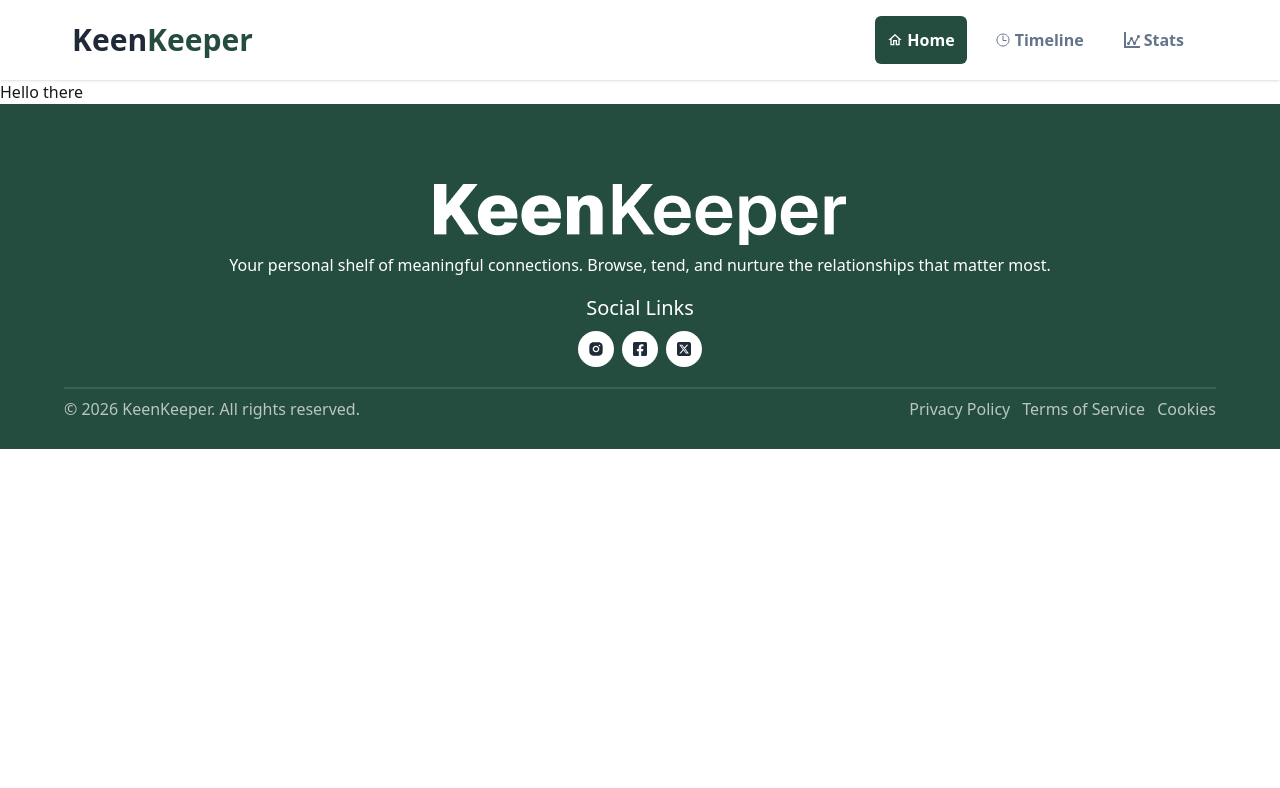
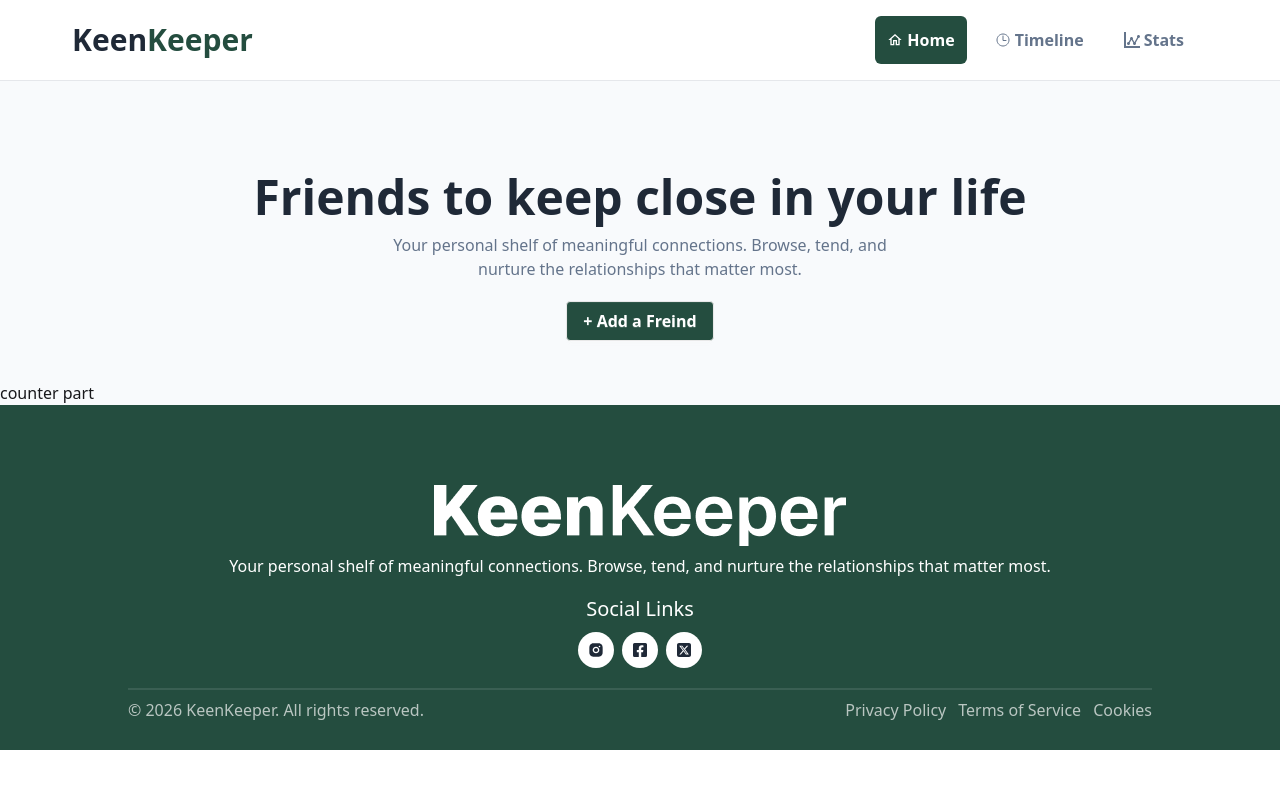
Before and after one commit to jumana-rahman/A07-Keen-Keeper, a Next.js app: page / in a window 1280 px wide. Shown: the top 788 px of the page. Built offline with nearby package versions, Linux system fonts and the light colour scheme.

Commit message:
banner section added

```diff
--- a/src/app/page.js
+++ b/src/app/page.js
@@ -1,7 +1,13 @@
+import Banner from "@/components/homepage/Banner";
+import Counters from "@/components/homepage/Counters";
 
 
 export default function Home() {
   return (
-   <h2>Hello there</h2>
+   <div className="bg-[#F8FAFC]">
+    <Banner/>
+
+   <Counters/>
+   </div>
   );
 }
--- /dev/null
+++ b/src/components/homepage/Banner.jsx
@@ -0,0 +1,18 @@
+import React from 'react';
+
+const Banner = () => {
+    return (
+        <div className='pt-20 pb-10'>
+            <div className='max-w-[80%] mx-auto text-center'>
+                <h2 className='font-bold text-[48px] text-[#1F2937]'>Friends to keep close in your life</h2>
+
+                <p className='text-[16px] text-[#64748B] max-w-137.5 mx-auto'>Your personal shelf of meaningful connections. Browse, tend, and nurture the
+                relationships that matter most.</p>
+
+                <button className='btn mt-5 bg-[#244D3F] font-semibold text-[16px] text-white rounded-sm hover:bg-[rgba(36,77,63,0.9)]'>+ Add a Freind</button>
+            </div>
+        </div>
+    );
+};
+
+export default Banner;
--- /dev/null
+++ b/src/components/homepage/Counters.jsx
@@ -0,0 +1,11 @@
+import React from 'react';
+
+const Counters = () => {
+    return (
+        <div>
+            counter part
+        </div>
+    );
+};
+
+export default Counters;
--- a/src/components/shared/Footer.jsx
+++ b/src/components/shared/Footer.jsx
@@ -40,7 +40,7 @@ const Footer = () => {
 
     return (
         <div className='pt-20 pb-7 bg-[#244D3F]'>
-            <div className='max-w-[90%] mx-auto text-center text-white'>
+            <div className='max-w-[80%] mx-auto text-center text-white'>
                 <div className='flex justify-center'>
                     <Image src={FooterLogo} alt='Logo' />
                 </div>
--- a/src/components/shared/Navbar.jsx
+++ b/src/components/shared/Navbar.jsx
@@ -27,7 +27,7 @@ const Navbar = () => {
   ];
 
     return (
-        <div className="bg-base-100 shadow-sm">
+        <div className="bg-base-100 shadow-sm border-b border-gray-200">
             <div className="navbar max-w-[90%] mx-auto">
                 <div className="navbar-start">
                     <div className="dropdown">
```
